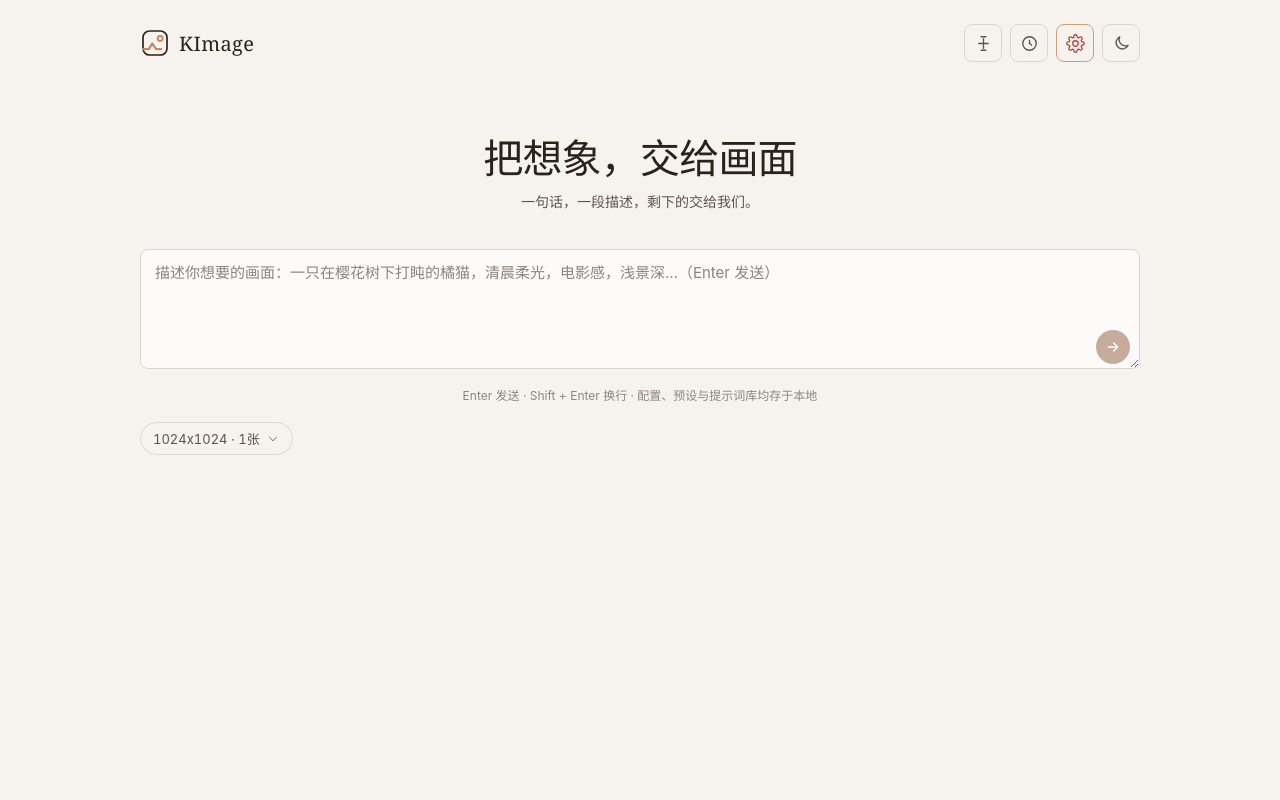
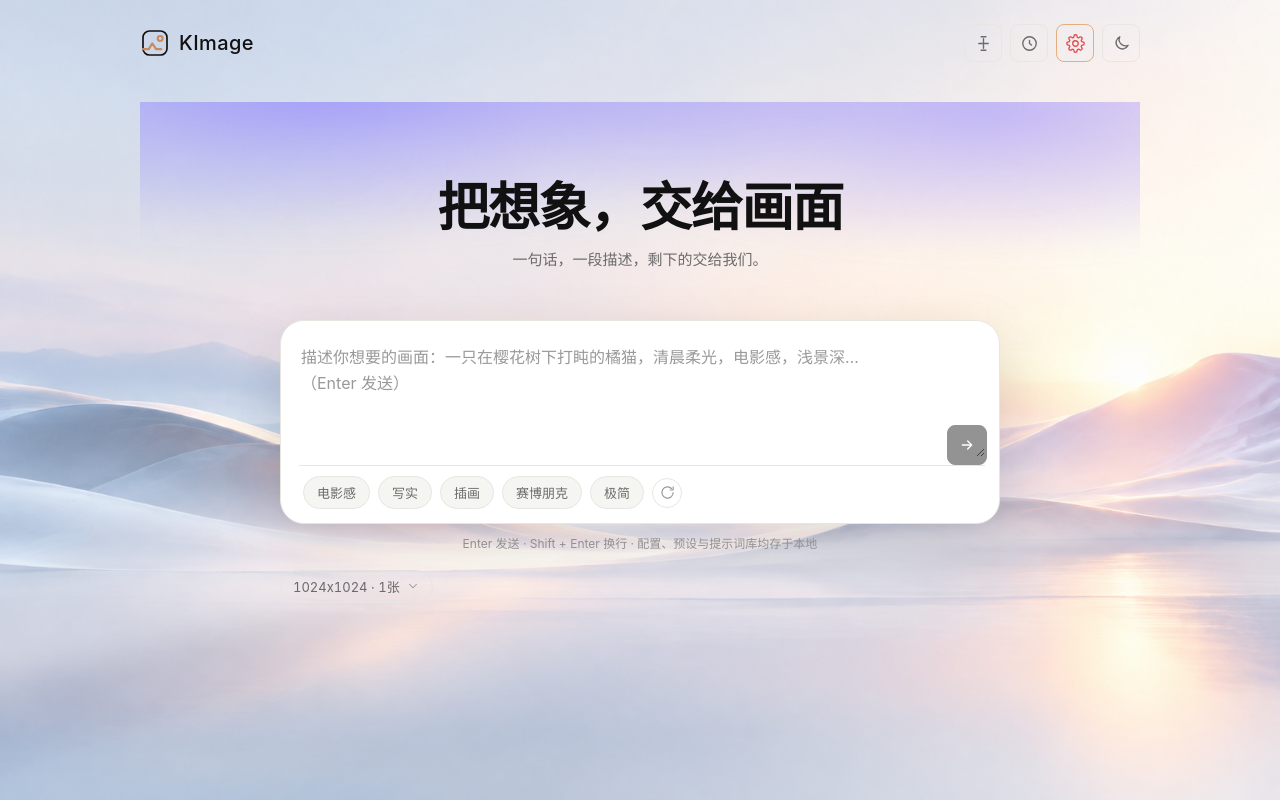
Before and after one commit to SunKyle/KImage, a Vue app: page / in a window 1280 px wide. Built offline with nearby package versions, Linux system fonts and the light colour scheme.

Commit message:
feat: 按主题切换亮/暗山水背景图,去掉浅紫渐变遮罩,导航栏透明融入背景

```diff
--- a/src/App.vue
+++ b/src/App.vue
@@ -32,6 +32,21 @@ const libItems = ref<PromptItem[]>([])
 const presets = ref<Preset[]>([])
 const refImage = ref('') // 图生图参考图 (data URL)
 const usedStyles = ref<string[]>([]) // 当前已用的风格标签(收起摘要用)
+// 输入区下方建议词:从 STYLE_WORDS 取一撮,支持“换一批”
+let sugStart = 0
+const sugCount = 5
+const suggestions = ref(sugTake())
+function sugTake() {
+  const out: typeof STYLE_WORDS = []
+  for (let i = 0; i < Math.min(sugCount, STYLE_WORDS.length); i++) {
+    out.push(STYLE_WORDS[(sugStart + i) % STYLE_WORDS.length])
+  }
+  return out
+}
+function refreshSuggestions() {
+  sugStart = (sugStart + 2) % STYLE_WORDS.length
+  suggestions.value = sugTake()
+}
 const showLib = ref(false)
 const showHistory = ref(false)
 const showMeta = ref(false) // 尺寸/张数/参考图折叠
@@ -456,6 +471,7 @@ async function removeHistoryEntry(entry: HistoryEntry) {
       <!-- 生图工作台 -->
       <section class="workbench" aria-label="生图工作台">
         <header class="hero">
+          <div class="hero-aura" aria-hidden="true"></div>
           <h1 class="hero-title">把想象，交给画面</h1>
           <p class="hero-sub">一句话，一段描述，剩下的交给我们。</p>
         </header>
@@ -469,6 +485,7 @@ async function removeHistoryEntry(entry: HistoryEntry) {
               placeholder="描述你想要的画面：一只在樱花树下打盹的橘猫，清晨柔光，电影感，浅景深…（Enter 发送）"
               @keydown.enter.exact.prevent="doGenerate"
             />
+            <div class="prompt-actions">
               <button
                 v-if="prompt.trim() && !loading"
                 class="clear-icon"
@@ -476,8 +493,8 @@ async function removeHistoryEntry(entry: HistoryEntry) {
                 title="清除输入"
                 @click="prompt = ''"
               >
-              <svg viewBox="0 0 24 24" fill="none" stroke="currentColor" stroke-width="2" stroke-linecap="round">
-                <path d="M7 7l10 10M17 7L7 17" />
+                <svg viewBox="0 0 24 24" fill="none" stroke="currentColor" stroke-width="1.8" stroke-linecap="round">
+                  <path d="M6 6l12 12M18 6L6 18" />
                 </svg>
               </button>
               <button
@@ -488,12 +505,36 @@ async function removeHistoryEntry(entry: HistoryEntry) {
                 @click="doGenerate"
               >
                 <span v-if="loading" class="spinner" aria-hidden="true"></span>
-              <svg v-else viewBox="0 0 24 24" fill="none" stroke="currentColor" stroke-width="2.4" stroke-linecap="round" stroke-linejoin="round">
+                <svg v-else viewBox="0 0 24 24" fill="none" stroke="currentColor" stroke-width="2" stroke-linecap="round" stroke-linejoin="round">
                   <!-- 精简发送箭头 -->
                   <path d="M5 12h13" />
                   <path d="M13 6l6 6-6 6" />
                 </svg>
               </button>
+            </div>
+
+            <div class="sugg-row" role="group" aria-label="提示词建议">
+              <button
+                v-for="s in suggestions"
+                :key="s.label"
+                class="sugg-chip"
+                :title="usedStyles.includes(s.label) ? '再次点击撤销' : '追加到提示词'"
+                @click="appendStyle(s.word)"
+              >
+                {{ s.label }}
+              </button>
+              <button
+                class="sugg-refresh"
+                @click="refreshSuggestions"
+                title="换一批建议"
+                aria-label="换一批建议"
+              >
+                <svg viewBox="0 0 24 24" fill="none" stroke="currentColor" stroke-width="1.8" stroke-linecap="round" stroke-linejoin="round">
+                  <path d="M21 12a9 9 0 1 1-2.6-6.4" />
+                  <path d="M21 3v5h-5" />
+                </svg>
+              </button>
+            </div>
           </div>
 
           <p class="hint">Enter 发送 · Shift + Enter 换行 · 配置、预设与提示词库均存于本地</p>
@@ -569,14 +610,29 @@ async function removeHistoryEntry(entry: HistoryEntry) {
           <p v-if="error" class="err" role="alert">{{ error }}</p>
         </div>
 
-        <!-- 结果:横滑画廊 -->
-        <div v-if="loading" class="skeleton" aria-hidden="true">
+        <!-- 结果:瀑布流网格 -->
+        <div v-if="loading" class="skel-zone">
+          <div class="section-head" aria-hidden="true">
+            <span class="sec-title">正在生成…</span>
+          </div>
+          <div class="skeleton" aria-hidden="true">
             <div v-for="k in (n > 0 ? n : 1)" :key="k" class="skel-slot">
               <div class="skel-shimmer"></div>
             </div>
           </div>
-
-        <div v-else-if="results.length" class="gallery" aria-live="polite">
+        </div>
+
+        <div v-else-if="results.length" class="res-zone" aria-live="polite">
+          <div class="section-head">
+            <span class="sec-title">最近生成</span>
+            <button v-if="history.length" class="sec-more" @click="showHistory = true">
+              查看全部
+              <svg viewBox="0 0 24 24" fill="none" stroke="currentColor" stroke-width="1.8" stroke-linecap="round" stroke-linejoin="round">
+                <path d="M9 6l6 6-6 6" />
+              </svg>
+            </button>
+          </div>
+          <div class="gallery">
             <figure v-for="(r, i) in results" :key="i" class="shot">
               <img :src="renderData(r)" :alt="`生成结果 ${i + 1}`" />
               <figcaption class="shot-foot">
@@ -584,6 +640,7 @@ async function removeHistoryEntry(entry: HistoryEntry) {
                 <button class="text-btn" @click="download(renderData(r), i)">下载</button>
               </figcaption>
             </figure>
+          </div>
         </div>
       </section>
     </main>
@@ -739,8 +796,7 @@ async function removeHistoryEntry(entry: HistoryEntry) {
   position: sticky;
   top: 0;
   z-index: 10;
-  backdrop-filter: blur(10px);
-  background: color-mix(in oklch, var(--bg) 82%, transparent);
+  /* 透明融入到背景图,不需额外作色 */
 }
 .wordmark {
   display: flex;
@@ -809,7 +865,7 @@ async function removeHistoryEntry(entry: HistoryEntry) {
   text-align: center;
   border-radius: 999px;
   background: var(--accent);
-  color: oklch(0.985 0.01 45);
+  color: var(--accent-contrast);
 }
 .icon-btn-warn {
   border-color: color-mix(in oklch, var(--danger) 45%, var(--line));
@@ -1050,10 +1106,7 @@ async function removeHistoryEntry(entry: HistoryEntry) {
 .field input:focus,
 .composer textarea:focus {
   border-color: var(--accent);
-  box-shadow: 0 0 0 3px var(--accent-soft);
-}
-.composer textarea:focus {
-  box-shadow: 0 0 0 3px var(--accent-soft), 0 2px 10px color-mix(in oklch, var(--accent) 10%, transparent);
+  box-shadow: 0 6px 22px -8px color-mix(in oklch, var(--accent) 40%, transparent);
 }
 .panel-foot {
   margin-top: var(--sp-6);
@@ -1064,7 +1117,7 @@ async function removeHistoryEntry(entry: HistoryEntry) {
   padding: 10px 20px;
   border-radius: var(--r-sm);
   background: var(--accent);
-  color: oklch(0.985 0.01 45);
+  color: var(--accent-contrast);
   font-size: 14px;
   font-weight: 500;
   transition: background var(--dur) var(--ease);
@@ -1079,30 +1132,130 @@ async function removeHistoryEntry(entry: HistoryEntry) {
   gap: var(--sp-6);
 }
 .hero {
+  position: relative;
   text-align: center;
-  padding: var(--sp-6) var(--sp-4) var(--sp-1);
+  padding: clamp(36px, 6vw, 80px) var(--sp-4) var(--sp-4);
+  overflow: hidden;
+}
+.hero-aura {
+  position: absolute;
+  inset: -45% -18%;
+  pointer-events: none;
+  background:
+    radial-gradient(58% 55% at 26% 22%, color-mix(in oklch, var(--aura) 60%, transparent), transparent 72%),
+    radial-gradient(46% 52% at 76% 28%, color-mix(in oklch, var(--aura) 46%, transparent), transparent 74%),
+    radial-gradient(80% 46% at 50% 0%, color-mix(in oklch, var(--aura) 40%, transparent), transparent 78%);
+  filter: blur(14px);
 }
 .hero-title {
   font-family: var(--font-display);
-  font-weight: 500;
-  font-size: clamp(28px, 4.5vw, 40px);
-  letter-spacing: -0.02em;
-  line-height: 1.2;
+  font-weight: 600;
+  font-size: clamp(32px, 5.2vw, 52px);
+  letter-spacing: -0.025em;
+  line-height: 1.1;
+  position: relative;
+  z-index: 1;
 }
 .hero-sub {
-  margin-top: var(--sp-2);
+  margin-top: var(--sp-3);
   color: var(--text-2);
-  font-size: 14px;
+  font-size: 15px;
+  position: relative;
+  z-index: 1;
+}
+.composer {
+  max-width: 720px;
+  width: 100%;
+  margin: 0 auto;
 }
 .prompt-box {
   position: relative;
-}
-.composer textarea {
+  background: var(--surface);
+  border: 1px solid var(--line);
+  border-radius: var(--r-lg); /* Prompt Composer: Large 24px */
+  padding: 14px 14px 12px 18px;
+  box-shadow: var(--sh-float);
+  display: flex;
+  flex-direction: column;
+  transition: border-color var(--dur) var(--ease), box-shadow var(--dur) var(--ease);
+}
+.prompt-box:focus-within {
+  border-color: color-mix(in oklch, var(--accent) 50%, var(--line));
+  box-shadow: var(--sh-float), 0 0 0 4px color-mix(in oklch, var(--accent) 14%, transparent),
+    0 10px 34px -12px color-mix(in oklch, var(--accent) 32%, transparent);
+}
+.prompt-box textarea {
   resize: vertical;
   line-height: 1.6;
-  font-size: 15px;
-  min-height: 112px;
-  padding-right: 44px;
+  font-size: 16px;
+  min-height: 104px;
+  padding: 10px 88px 10px 2px;
+  border: none;
+  border-radius: 0;
+  background: transparent;
+  box-shadow: none;
+}
+.prompt-box textarea:focus,
+.prompt-box textarea:focus-visible {
+  border: none;
+  box-shadow: none;
+  outline: none;
+}
+/* 建议词横滑行 */
+.sugg-row {
+  display: flex;
+  align-items: center;
+  gap: 8px;
+  margin-top: 8px;
+  padding: 10px 4px 2px;
+  border-top: 1px solid var(--line);
+  overflow-x: auto;
+  scrollbar-width: none;
+}
+.sugg-row::-webkit-scrollbar {
+  display: none;
+}
+.sugg-chip {
+  flex: 0 0 auto;
+  padding: 6px 13px;
+  font-size: 13px;
+  color: var(--text-2);
+  border: 1px solid var(--line);
+  border-radius: 999px;
+  background: var(--bg-elev);
+  white-space: nowrap;
+  transition: color var(--dur) var(--ease), border-color var(--dur) var(--ease),
+    background var(--dur) var(--ease), transform 120ms var(--ease);
+}
+.sugg-chip:hover {
+  color: var(--text);
+  border-color: var(--line-strong);
+  background: var(--surface);
+}
+.sugg-chip:active {
+  transform: translateY(1px);
+}
+.sugg-refresh {
+  flex: 0 0 auto;
+  width: 30px;
+  height: 30px;
+  border-radius: 50%;
+  border: 1px solid var(--line);
+  color: var(--text-3);
+  display: flex;
+  align-items: center;
+  justify-content: center;
+  transition: color var(--dur) var(--ease), border-color var(--dur) var(--ease),
+    background var(--dur) var(--ease);
+}
+.sugg-refresh:hover {
+  color: var(--text);
+  border-color: var(--line-strong);
+  background: var(--bg-elev);
+}
+.sugg-refresh svg {
+  width: 15px;
+  height: 15px;
 }
 .text-btn {
   font-size: 13px;
@@ -1286,63 +1439,69 @@ async function removeHistoryEntry(entry: HistoryEntry) {
   border-radius: var(--r-sm);
 }
 
+/* 输入框图标簇:清除(次级) + 发送(主按钮),同尺寸、同造型、留白节奏一致 */
+.prompt-actions {
+  position: absolute;
+  right: 12px;
+  bottom: 58px;
+  display: flex;
+  align-items: center;
+  gap: 8px;
+}
+.clear-icon,
 .gen-icon {
-  position: absolute;
-  right: 10px;
-  bottom: 12px;
+  flex-shrink: 0;
   width: 34px;
   height: 34px;
-  border-radius: 999px;
-  background: var(--accent);
-  color: oklch(0.985 0.01 45);
+  border-radius: var(--r-sm);
   display: flex;
   align-items: center;
   justify-content: center;
   cursor: pointer;
-  box-shadow: 0 2px 8px color-mix(in oklch, var(--accent) 32%, transparent);
-  transition: background var(--dur) var(--ease), transform 120ms var(--ease), box-shadow var(--dur) var(--ease);
-}
+  transition: background var(--dur) var(--ease), color var(--dur) var(--ease),
+    border-color var(--dur) var(--ease), box-shadow var(--dur) var(--ease), transform 120ms var(--ease);
+}
+.clear-icon svg,
 .gen-icon svg {
   width: 16px;
   height: 16px;
 }
+.clear-icon {
+  border: 1px solid var(--line-strong);
+  color: var(--text-3);
+  background: color-mix(in oklch, var(--surface) 72%, transparent);
+  backdrop-filter: blur(4px);
+}
+.clear-icon:hover {
+  color: var(--danger);
+  border-color: color-mix(in oklch, var(--danger) 45%, var(--line));
+  background: color-mix(in oklch, var(--danger) 8%, transparent);
+}
+.clear-icon:active {
+  transform: scale(0.94);
+}
+.gen-icon {
+  width: 40px;
+  height: 40px;
+  border: 1px solid var(--cta);
+  background: var(--cta);
+  color: var(--cta-text);
+  border-radius: var(--r-sm);
+  box-shadow: 0 2px 8px color-mix(in oklch, var(--cta) 30%, transparent);
+}
 .gen-icon:hover:not(:disabled) {
-  background: var(--accent-strong);
-  box-shadow: 0 4px 12px color-mix(in oklch, var(--accent) 42%, transparent);
+  background: var(--cta-hover);
+  border-color: var(--cta-hover);
+  box-shadow: 0 4px 12px color-mix(in oklch, var(--cta) 42%, transparent);
 }
 .gen-icon:active:not(:disabled) {
   transform: scale(0.94);
-  box-shadow: 0 1px 4px color-mix(in oklch, var(--accent) 30%, transparent);
+  box-shadow: 0 1px 4px color-mix(in oklch, var(--cta) 30%, transparent);
 }
 .gen-icon:disabled {
   opacity: 0.45;
   cursor: not-allowed;
   box-shadow: none;
-}
-.clear-icon {
-  position: absolute;
-  top: 10px;
-  right: 10px;
-  width: 28px;
-  height: 28px;
-  border-radius: 999px;
-  border: 1px solid var(--line);
-  color: var(--text-3);
-  background: transparent;
-  display: flex;
-  align-items: center;
-  justify-content: center;
-  cursor: pointer;
-  transition: color var(--dur) var(--ease), border-color var(--dur) var(--ease), background var(--dur) var(--ease);
-}
-.clear-icon svg {
-  width: 14px;
-  height: 14px;
-}
-.clear-icon:hover {
-  color: var(--danger);
-  border-color: color-mix(in oklch, var(--danger) 45%, var(--line));
-  background: color-mix(in oklch, var(--danger) 8%, transparent);
 }
 
 .drawer-scrim {
@@ -1440,7 +1599,6 @@ async function removeHistoryEntry(entry: HistoryEntry) {
   border-radius: var(--r-lg);
   overflow: hidden;
   background: var(--bg-elev);
-  border: 1px solid var(--line);
 }
 .skel-shimmer {
   width: 100%;
@@ -1460,35 +1618,92 @@ async function removeHistoryEntry(entry: HistoryEntry) {
   }
 }
 
-/* 结果横滑画廊 */
+/* 结果区小节标题 */
+.skel-zone,
+.res-zone {
+  display: flex;
+  flex-direction: column;
+  gap: var(--sp-4);
+}
+.section-head {
+  display: flex;
+  align-items: center;
+  justify-content: space-between;
+}
+.sec-title {
+  font-family: var(--font-display);
+  font-size: 18px;
+  font-weight: 500;
+  color: var(--text);
+}
+.sec-more {
+  display: inline-flex;
+  align-items: center;
+  gap: 2px;
+  font-size: 13px;
+  color: var(--text-3);
+  padding: 4px 8px;
+  border-radius: var(--r-sm);
+  transition: color var(--dur) var(--ease), background var(--dur) var(--ease);
+}
+.sec-more:hover {
+  color: var(--text);
+  background: var(--bg-elev);
+}
+.sec-more svg {
+  width: 14px;
+  height: 14px;
+}
+
+/* 结果:瀑布流网格(3 列蜂巢,首个跨 2 列放大;单图横铺) */
 .gallery {
-  display: flex;
+  display: grid;
+  grid-template-columns: repeat(3, 1fr);
+  grid-auto-flow: dense;
+  align-items: start;
   gap: var(--sp-4);
-  overflow-x: auto;
-  padding-bottom: var(--sp-3);
-  scroll-snap-type: x mandatory;
 }
 .shot {
-  flex: 0 0 min(340px, 80vw);
-  scroll-snap-align: start;
-  background: var(--bg-elev);
-  border: 1px solid var(--line);
+  margin: 0;
+  background: var(--surface);
+  border: none; /* Image Card: 无明显边框,用圆角+阴影 */
   border-radius: var(--r-lg);
   overflow: hidden;
   box-shadow: var(--sh-sm);
   animation: rise 400ms var(--ease) both;
+  transition: transform var(--dur) var(--ease), box-shadow var(--dur) var(--ease);
+}
+.shot:hover {
+  transform: scale(1.02); /* hover: 微放大 + 阴影加深 */
+  box-shadow: var(--sh-md);
 }
 .shot img {
   width: 100%;
   display: block;
   aspect-ratio: 1;
   object-fit: cover;
+  background: var(--image-bg);
+}
+.shot:nth-child(3n + 1) {
+  grid-column: span 2;
+}
+.shot:nth-child(3n + 1) img {
+  aspect-ratio: 16 / 10;
+}
+.shot:only-child {
+  grid-column: 1 / -1;
+  max-width: 720px;
+  margin: 0 auto;
+}
+.shot:only-child img {
+  aspect-ratio: 16 / 9;
 }
 .shot-foot {
   display: flex;
   align-items: center;
   justify-content: space-between;
   padding: 10px 14px;
+  border-top: 1px solid var(--line);
 }
 .shot-meta {
   font-size: 12px;
@@ -1517,10 +1732,18 @@ async function removeHistoryEntry(entry: HistoryEntry) {
   .gallery {
     grid-template-columns: 1fr;
   }
-  .gen {
-    margin-left: 0;
-    width: 100%;
-    margin-top: 4px;
+  .shot:nth-child(3n + 1),
+  .shot:only-child {
+    grid-column: span 1;
+    max-width: none;
+    margin: 0;
+  }
+  .shot:nth-child(3n + 1) img,
+  .shot:only-child img {
+    aspect-ratio: 1;
+  }
+  .prompt-box {
+    border-radius: var(--r);
   }
 }
 </style>
--- a/src/style.css
+++ b/src/style.css
@@ -1,33 +1,37 @@
 /* ============================================================
-   KImage · 设计系统
-   克制艺术感工作室 · 深浅双主题
+   KImage · Design System v1.0
+   克制 · Editorial · Image First
    ------------------------------------------------------------
-   字体:标题用衬线(宋体系)营造编辑/艺术气质,正文用克制无衬线
-   色彩:非纯黑纯白,向暖褐 tint;强调用陶土赭石,克制使用
+   Apple-like 轻盈无衬线排版 + 暖白纸感 + 中性灰度 + 克制薰衣草强调
+   "让 AI 的能力隐藏，让创作过程自然。"
    ============================================================ */
 
 :root {
-  /* —— 色彩(浅色) —— */
-  --bg: oklch(0.965 0.008 80);            /* 暖白纸感 */
-  --bg-elev: oklch(0.985 0.006 80);       /* 浮起表面 */
-  --surface: oklch(0.99 0.004 80);        /* 卡片/面板 */
-  --line: oklch(0.88 0.01 80);            /* 分隔线,克制 */
-  --line-strong: oklch(0.78 0.015 70);
-  --text: oklch(0.26 0.02 60);            /* 主文字暖黑 */
-  --text-2: oklch(0.45 0.02 60);
-  --text-3: oklch(0.62 0.015 60);
-  --accent: oklch(0.48 0.09 45);          /* 陶土赭石 */
-  --accent-strong: oklch(0.42 0.1 42);
-  --accent-soft: oklch(0.93 0.03 55);
-  --danger: oklch(0.55 0.16 27);
+  /* —— 色彩(浅色) Light Theme —— */
+  --bg: #FAFAF8;                  /* 页面背景 */
+  --bg-elev: #F5F5F2;             /* surface-secondary: 输入/悬浮区 */
+  --surface: #FFFFFF;             /* surface: 卡片/面板 */
+  --surface-hover: #EFEFEA;       /* surface-hover */
+  --image-bg: #F0EFEC;            /* 图片画布底,内嵌感 */
+  --line: #E8E6E1;                /* 分隔线 */
+  --line-strong: rgba(0, 0, 0, 0.16);
+  --text: #111111;                /* text-primary */
+  --text-2: #6B6B6B;              /* text-secondary */
+  --text-3: #999999;              /* text-tertiary */
+  --text-4: #C5C5C5;              /* text-disabled */
+  --accent: #8B7CFF;              /* Brand Accent: AI状态/Highlight/Focus/Gradient */
+  --accent-strong: #7666FA;
+  --accent-soft: rgba(139, 124, 255, 0.1);
+  --accent-contrast: #FFFFFF;     /* 强调色实心上的文字 */
+  --danger: #E5484D;
 
-  /* —— 字体 —— */
-  --font-display: "Fraunces", Georgia, "Noto Serif SC", "Songti SC",
-    "SimSun", serif;
-  --font-body: -apple-system, BlinkMacSystemFont, "Segoe UI",
-    "PingFang SC", "Hiragino Sans GB", "Microsoft YaHei", sans-serif;
+  /* —— 字体:无衬线,Inter / SF Pro —— */
+  --font-display: "Inter", "SF Pro Display", -apple-system,
+    BlinkMacSystemFont, "PingFang SC", "Hiragino Sans GB", system-ui, sans-serif;
+  --font-body: "Inter", -apple-system, BlinkMacSystemFont, "SF Pro Text",
+    "Segoe UI", "PingFang SC", "Hiragino Sans GB", "Microsoft YaHei", sans-serif;
 
-  /* —— 间距刻度 —— */
+  /* —— 间距:8px Grid —— */
   --sp-1: 4px;
   --sp-2: 8px;
   --sp-3: 12px;
@@ -37,35 +41,55 @@
   --sp-7: 48px;
   --sp-8: 64px;
 
-  /* —— 圆角/阴影/过渡 —— */
-  --r-sm: 8px;
-  --r: 14px;
-  --r-lg: 20px;
-  --sh-sm: 0 1px 2px rgba(60, 40, 20, 0.05);
-  --sh-md: 0 6px 24px -12px rgba(60, 40, 20, 0.18);
+  /* —— 圆角 / 阴影 / 过渡 —— */
+  --r-sm: 8px;                    /* Small: Tag / Icon Button */
+  --r: 16px;                      /* Medium: Card / Input */
+  --r-lg: 24px;                   /* Large: Prompt Composer / Modal */
+
+  /* Shadow System */
+  --sh-sm: 0 8px 30px rgba(0, 0, 0, 0.06);      /* Soft Shadow: 普通组件 */
+  --sh-md: 0 20px 60px rgba(0, 0, 0, 0.12);     /* Floating Shadow: 重要组件 */
+  --sh-float: 0 20px 60px rgba(0, 0, 0, 0.12);  /* Prompt Composer 悬浮弥散 */
+
   --dur: 220ms;
   --ease: cubic-bezier(0.32, 0.72, 0, 1);
+
+  /* —— 首页工作台 —— */
+  --aura: #8B7CFF;                /* 薰衣草氛围光(经 color-mix 降透明) */
+  --cta: #111111;                 /* Primary Button: 黑药丸 */
+  --cta-hover: #2A2A2A;
+  --cta-text: #FFFFFF;
 
   color-scheme: light;
 }
 
-/* 深色主题:暖深棕黑,不纯黑 */
+/* 深色主题 Dark Theme */
 [data-theme="dark"] {
-  --bg: oklch(0.2 0.01 55);
-  --bg-elev: oklch(0.24 0.012 55);
-  --surface: oklch(0.27 0.014 55);
-  --line: oklch(0.36 0.014 55);
-  --line-strong: oklch(0.45 0.018 55);
-  --text: oklch(0.92 0.012 70);
-  --text-2: oklch(0.74 0.014 65);
-  --text-3: oklch(0.58 0.012 60);
-  --accent: oklch(0.72 0.11 50);
-  --accent-strong: oklch(0.78 0.11 52);
-  --accent-soft: oklch(0.32 0.04 48);
-  --danger: oklch(0.7 0.14 27);
+  --bg: #0F0F11;
+  --bg-elev: #1E1E21;
+  --surface: #171719;
+  --surface-hover: #232326;
+  --image-bg: #0B0B0D;
+  --line: rgba(255, 255, 255, 0.08);
+  --line-strong: rgba(255, 255, 255, 0.16);
+  --text: #F5F5F5;
+  --text-2: #A1A1A1;
+  --text-3: #666666;
+  --text-4: #45454A;
+  --accent: #A89CFF;
+  --accent-strong: #B8ACFF;
+  --accent-soft: rgba(168, 156, 255, 0.14);
+  --accent-contrast: #131317;
+  --danger: #FF5C5F;
 
-  --sh-sm: 0 1px 2px rgba(0, 0, 0, 0.3);
-  --sh-md: 0 8px 28px -14px rgba(0, 0, 0, 0.55);
+  --sh-sm: 0 8px 30px rgba(0, 0, 0, 0.4);
+  --sh-md: 0 20px 60px rgba(0, 0, 0, 0.5);
+  --sh-float: 0 20px 60px rgba(0, 0, 0, 0.5);
+
+  --aura: #A89CFF;
+  --cta: #F5F5F5;
+  --cta-hover: #FFFFFF;
+  --cta-text: #111111;
 
   color-scheme: dark;
 }
@@ -81,10 +105,11 @@ html {
 }
 
 body {
-  background: var(--bg);
+  /* 背景图:极简山水,平铺全屏,随视口缩放;亮/暗主题各一张 */
+  background: var(--bg) url('/src/assets/bg-light.png') center / cover no-repeat fixed;
   color: var(--text);
   font-family: var(--font-body);
-  line-height: 1.65;
+  line-height: 1.6;                    /* Body 1.6 */
   min-height: 100vh;
   -webkit-font-smoothing: antialiased;
   transition: background var(--dur) var(--ease), color var(--dur) var(--ease);
@@ -133,9 +158,20 @@ select {
   }
 }
 
-/* 聚焦可见性 */
+/* 聚焦可见性:强调色(薰衣草) */
 :focus-visible {
   outline: 2px solid var(--accent);
   outline-offset: 2px;
   border-radius: 2px;
 }
+/* 文本输入框聚焦:改用边框+弥漫光晕作为指示,去掉外围偏移描边形成的“发光框” */
+input:focus-visible,
+textarea:focus-visible,
+select:focus-visible {
+  outline: none;
+}
+
+/* 深色主题:切换为暗色山水背景图(需置于 body 背景声明之后以覆盖) */
+[data-theme="dark"] body {
+  background: var(--bg) url('/src/assets/bg-dark.png') center / cover no-repeat fixed;
+}
```
Also changed, not shown: src/assets/bg-dark.png (added), src/assets/bg-light.png (added). Lines whose indentation alone changed are shown as unchanged.
